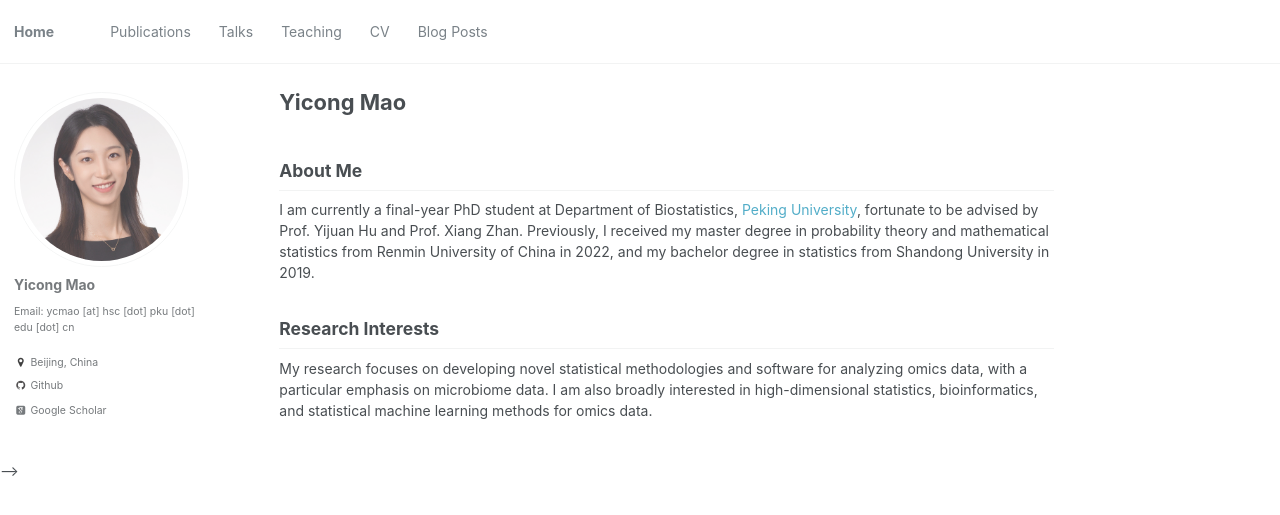
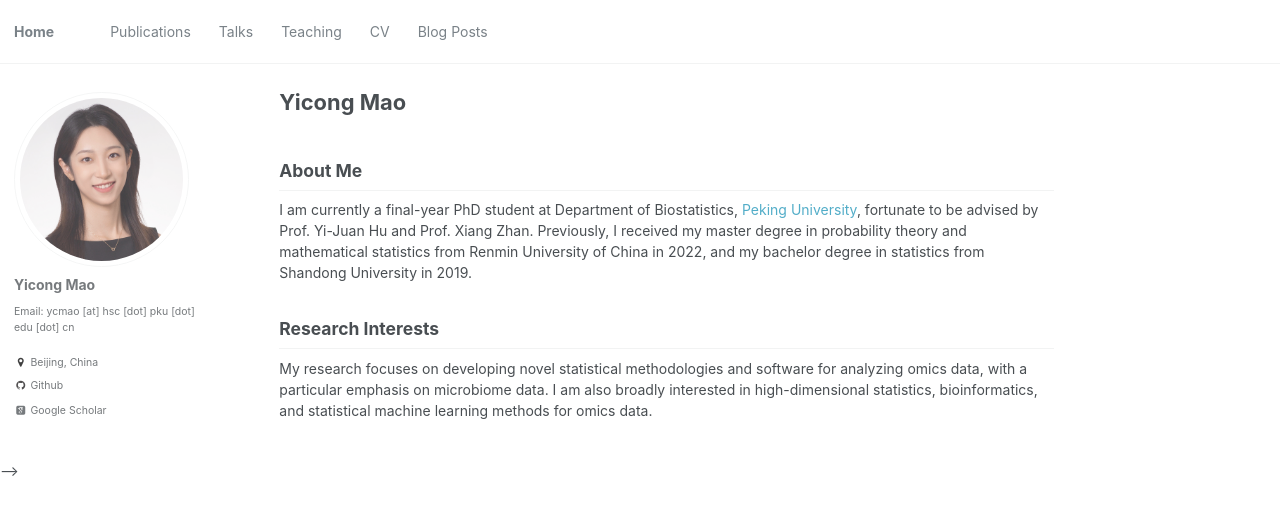
Before and after one commit to Yicong1225/Yicong1225.github.io, a Jekyll site: the page built from _pages/about.md, in a window 1280 px wide. Shown: the top 515 px of the page. Built offline with Jekyll 4.4.1, drawn with Linux system fonts in a browser that asks for light colours; some web fonts are replaced.

```diff
--- a/_pages/about.md
+++ b/_pages/about.md
@@ -10,7 +10,7 @@ redirect_from:
 
 About Me
 ------------------------
-I am currently a final-year PhD student at Department of Biostatistics, [Peking University](https://www.pku.edu.cn/), fortunate to be advised by Prof. Yijuan Hu and Prof. Xiang Zhan. Previously, I received my master degree in probability theory and mathematical statistics from Renmin University of China in 2022, and my bachelor degree in statistics from Shandong University in 2019.
+I am currently a final-year PhD student at Department of Biostatistics, [Peking University](https://www.pku.edu.cn/), fortunate to be advised by Prof. Yi-Juan Hu and Prof. Xiang Zhan. Previously, I received my master degree in probability theory and mathematical statistics from Renmin University of China in 2022, and my bachelor degree in statistics from Shandong University in 2019.
 
 Research Interests
 ------------------------
```
